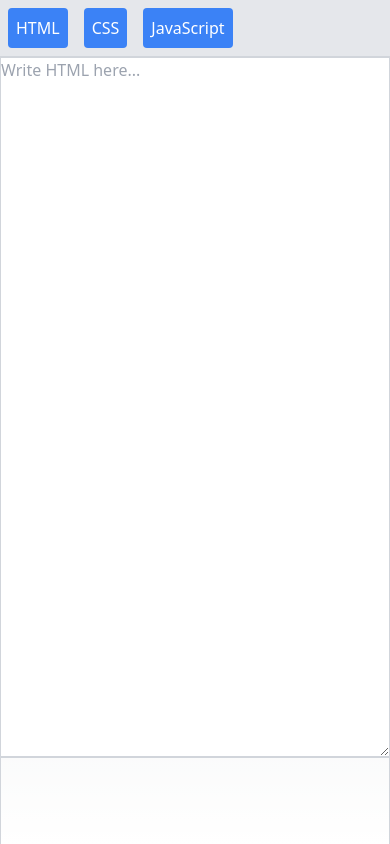
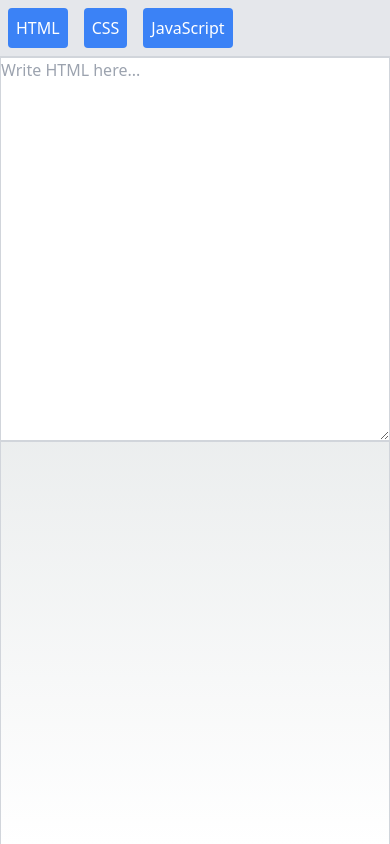
Before and after one commit to satyamgit1/CodeVerse, a Next.js app: page /code_editor in a window 390 px wide. Shown: the top 844 px of the page. Built offline with nearby package versions, Linux system fonts and the light colour scheme.

Commit message:
made code_editor responsive

```diff
--- a/postcss.config.js
+++ b/postcss.config.js
@@ -1,6 +1,8 @@
 module.exports = {
-  plugins: {
-    tailwindcss: {},
-    autoprefixer: {},
-  },
-}
+  plugins: [
+	'postcss-import',
+	'tailwindcss/nesting',
+	'tailwindcss',
+	'autoprefixer'
+  ]
+};
--- a/styles/globals.css
+++ b/styles/globals.css
@@ -74,6 +74,8 @@ body {
 } */
 
 
+/* styles/globals.css */
+
 @tailwind base;
 @tailwind components;
 @tailwind utilities;
@@ -94,13 +96,7 @@ body {
   }
 
   body {
-    color: rgb(var(--foreground-rgb));
-    background: linear-gradient(
-        to bottom,
-        transparent,
-        rgb(var(--background-end-rgb))
-      )
-      rgb(var(--background-start-rgb));
+    @apply bg-gradient-to-b from-background-start to-background-end text-foreground;
   }
 
   .editor-container {
@@ -137,11 +133,11 @@ body {
 
   @media (max-width: 767px) {
     .code-editor {
-      height: 700px;
+     height: 700px;
     }
 
     .output-screen {
-      height: 700px;
+      @apply h-full;
     }
   }
 }
--- a/tailwind.config.js
+++ b/tailwind.config.js
@@ -1,3 +1,4 @@
+// tailwind.config.js
 /** @type {import('tailwindcss').Config} */
 module.exports = {
   content: [
@@ -7,12 +8,16 @@ module.exports = {
   ],
   theme: {
     extend: {
+      colors: {
+        'foreground': 'rgb(var(--foreground-rgb))',
+        'background-start': 'rgb(var(--background-start-rgb))',
+        'background-end': 'rgb(var(--background-end-rgb))',
+      },
       backgroundImage: {
         'gradient-radial': 'radial-gradient(var(--tw-gradient-stops))',
-        'gradient-conic':
-          'conic-gradient(from 180deg at 50% 50%, var(--tw-gradient-stops))',
+        'gradient-conic': 'conic-gradient(from 180deg at 50% 50%, var(--tw-gradient-stops))',
       },
     },
   },
-  plugins: [require("daisyui")], // Added plugins property with DaisyUI plugin
+  plugins: [require('daisyui')],
 }
```
Also changed, not shown: package.json (+6 -2 lines), 1 other file (tests, documents, lock files or other folders).
